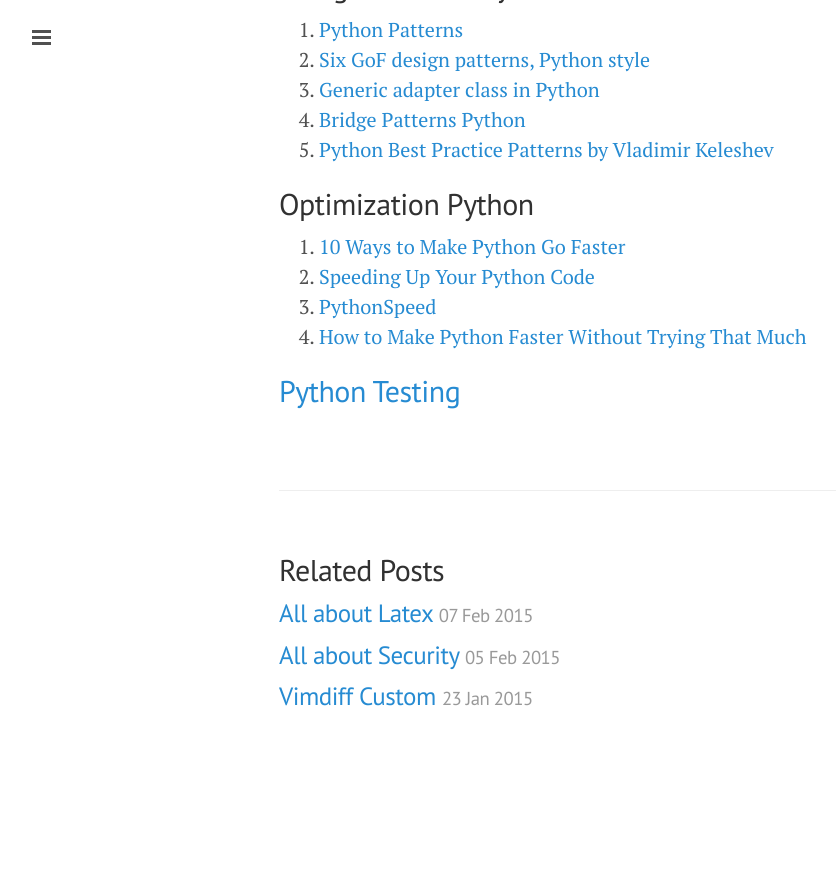
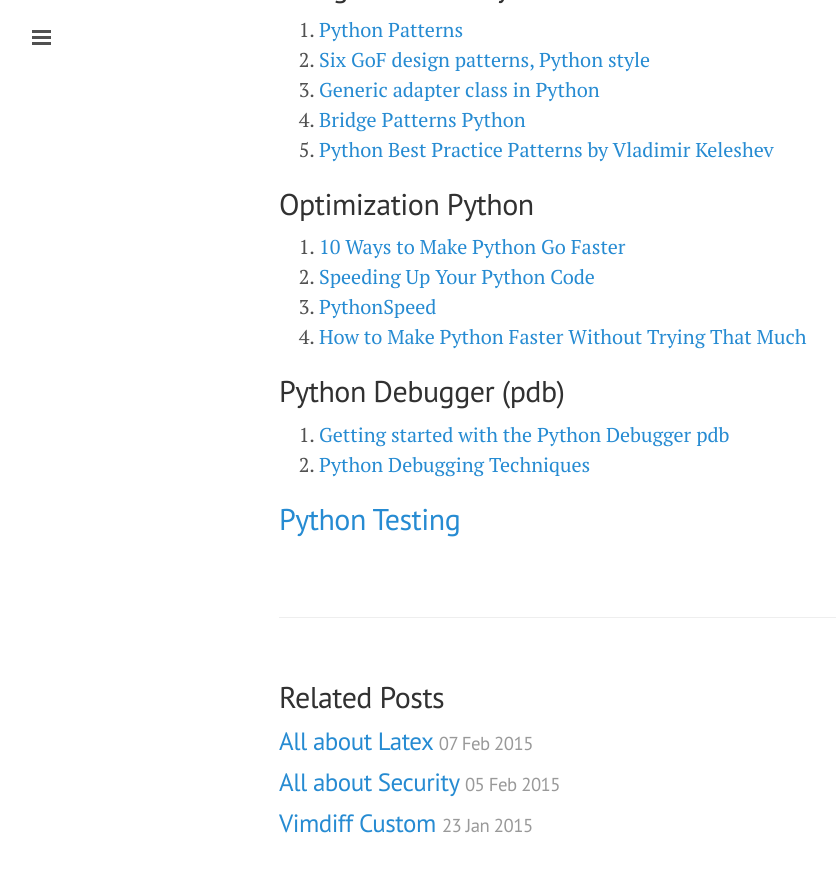
Before and after one commit to ibotdotout/ibotdotout.github.io, a Jekyll site: the page built from _posts/2014-06-08-python.md, in a window 1280 px wide and 900 px high, scrolled down 3857 px. Shown: the top 872 px of the window, without its empty margins (1-837 px from the left). Built offline with Jekyll 4.4.1, drawn with Linux system fonts in a browser that asks for light colours; Markdown is read by kramdown in place of the engine named in the settings; before the commit the page ends 4629 px from its top, so only the background shows below that.

Commit message:
Update 2014-06-08-python.md

```diff
--- a/_posts/2014-06-08-python.md
+++ b/_posts/2014-06-08-python.md
@@ -159,5 +159,8 @@ permalink: python
 3. [PythonSpeed](https://wiki.python.org/moin/PythonSpeed)
 4. [How to Make Python Faster Without Trying That Much](http://lukauskas.co.uk/articles/2014/02/12/how-to-make-python-faster-without-trying-that-much/)
 
+## Python Debugger (pdb)
+1. [Getting started with the Python Debugger pdb](http://stackoverflow.com/questions/4228637/getting-started-with-the-python-debugger-pdb)
+2. [Python Debugging Techniques](https://gimmebar-assets.s3.amazonaws.com/4fe38b76be0a5.html)
 
 ## [Python Testing]({{url}}/python-testing)
```
